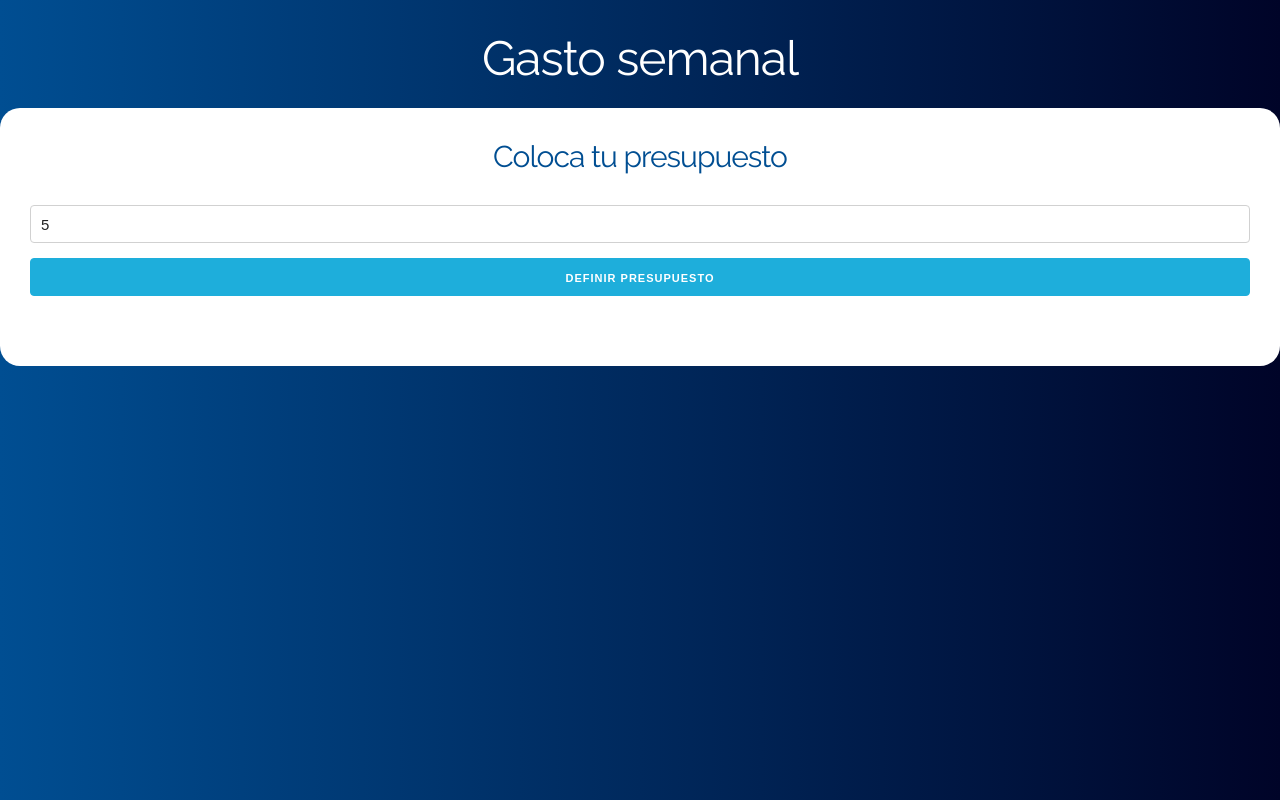
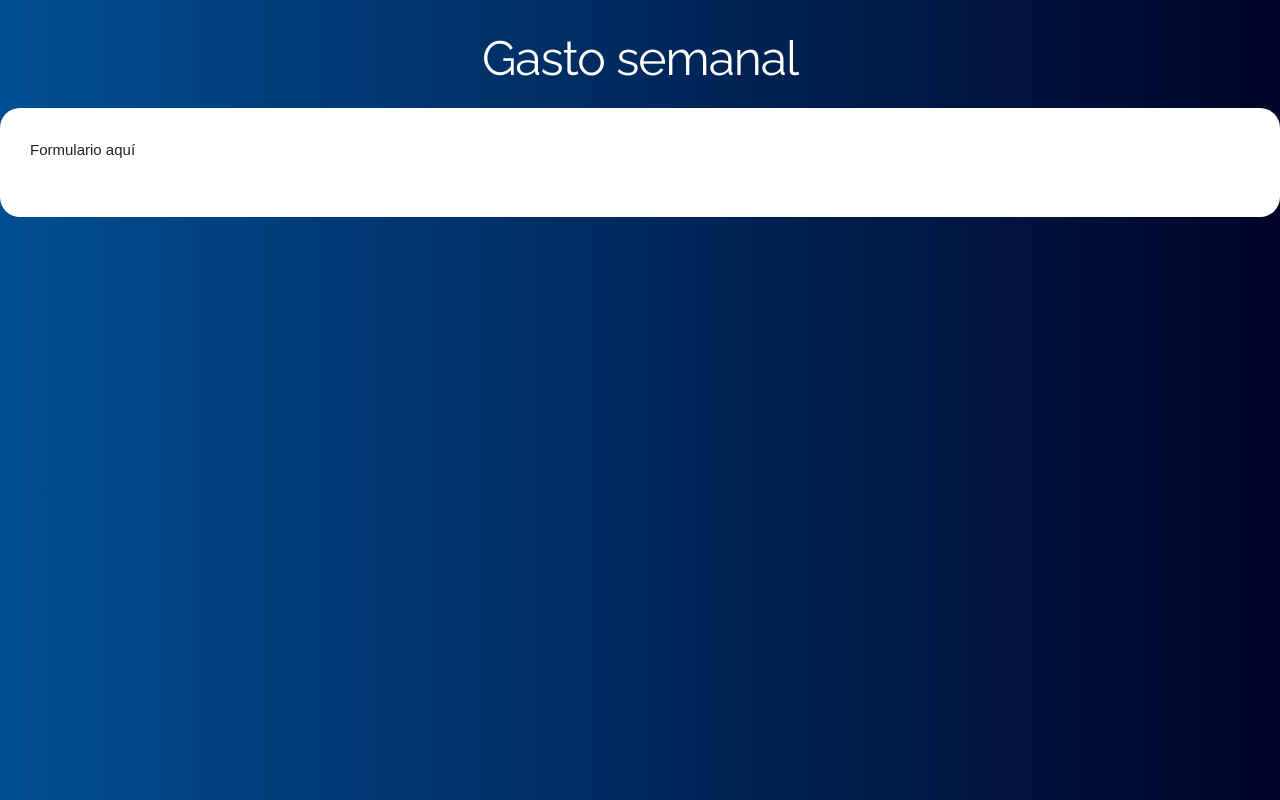
Before and after one commit to EduuardoPerez/Presupuesto-Semanal, a React (Create React App) app: page / in a window 1280 px wide. Both pictures are taken after typing "5" into the empty fields and a click on the input "Definir presupuesto". Built offline with nearby package versions, Linux system fonts and the light colour scheme.

Commit message:
Haciendo uso del setState guardarPresupuesto, y luego de la validación en agregarPresupuesto se muestran condicionalmente los componentes

```diff
--- a/src/App.js
+++ b/src/App.js
@@ -4,16 +4,32 @@ import Pregunta from './components/Pregunta'
 function App() {
 
   // State
-  const [presupuesto, guardarPresupuesto] = useState(0);
+  const[presupuesto, guardarPresupuesto] = useState(0);
+  const[preguntaPresupuesto, guardarPreguntaPresupuesto] = useState(true);
 
   return (
     <div className="App">
       <header>
         <h1>Gasto semanal</h1>
         <div className="contenido-principal contenido">
-          <Pregunta
-            guardarPresupuesto={guardarPresupuesto}
-          />
+          { (preguntaPresupuesto)
+            ?
+              <Pregunta
+                guardarPresupuesto={guardarPresupuesto}
+                guardarPreguntaPresupuesto={guardarPreguntaPresupuesto}
+              />
+            : (
+                <div className="row">
+                  <div className="one-half column">
+                    <p>Formulario aquí</p>
+                  </div>
+                  <div className="one-half column">
+
+                  </div>
+                </div>
+              )
+
+          }
         </div>
       </header>
     </div>
--- a/src/components/Pregunta.js
+++ b/src/components/Pregunta.js
@@ -2,7 +2,7 @@ import React, { Fragment, useState } from 'react';
 
 function Pregunta(props){
 
-  const { guardarPresupuesto } = props;
+  const { guardarPresupuesto, guardarPreguntaPresupuesto } = props;
 
   // Definir el state
   const [cantidad, guardarCantidad] = useState(0);
@@ -21,6 +21,7 @@ function Pregunta(props){
     // Si pasa la validación
     guardarError(false);
     guardarPresupuesto(cantidad);
+    guardarPreguntaPresupuesto(false)
   }
 
     return(
```
